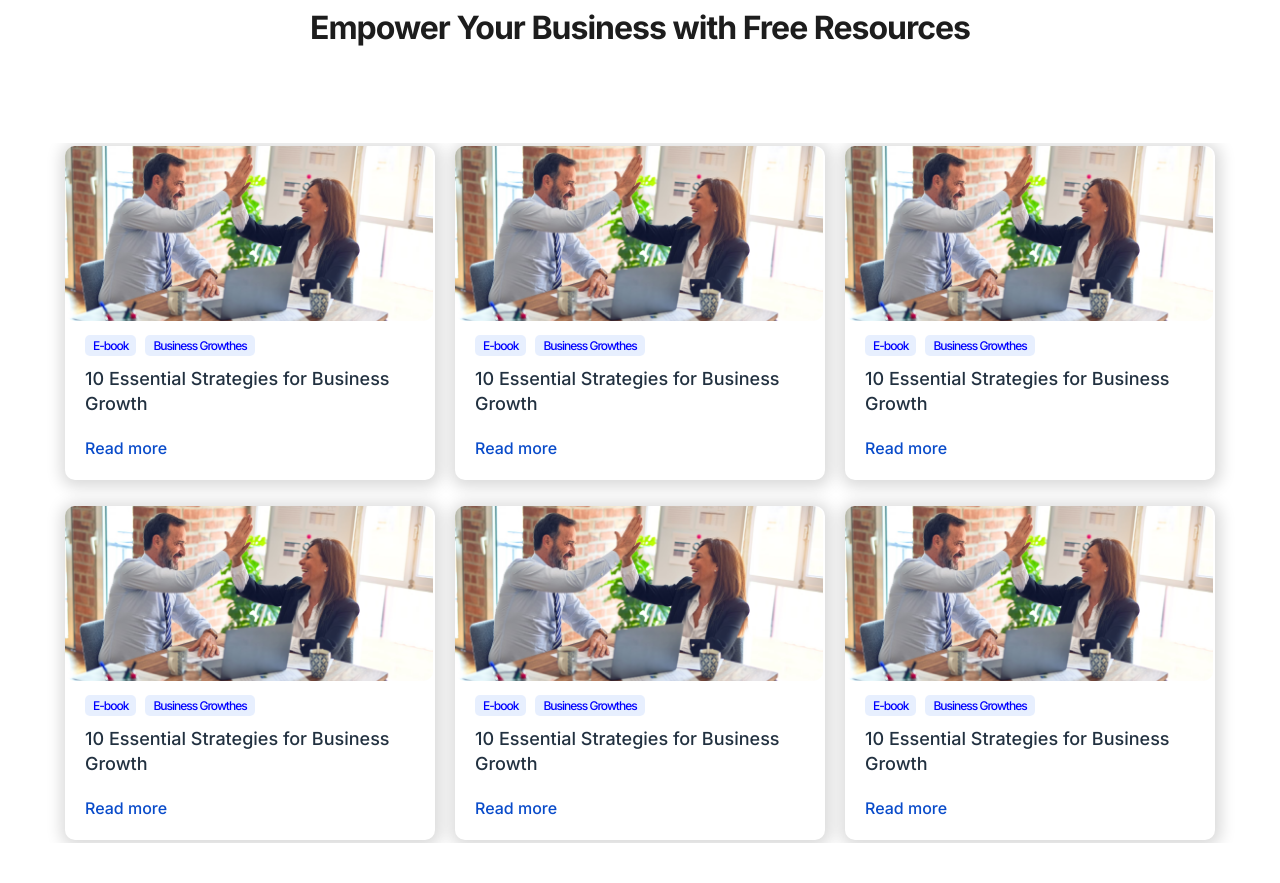
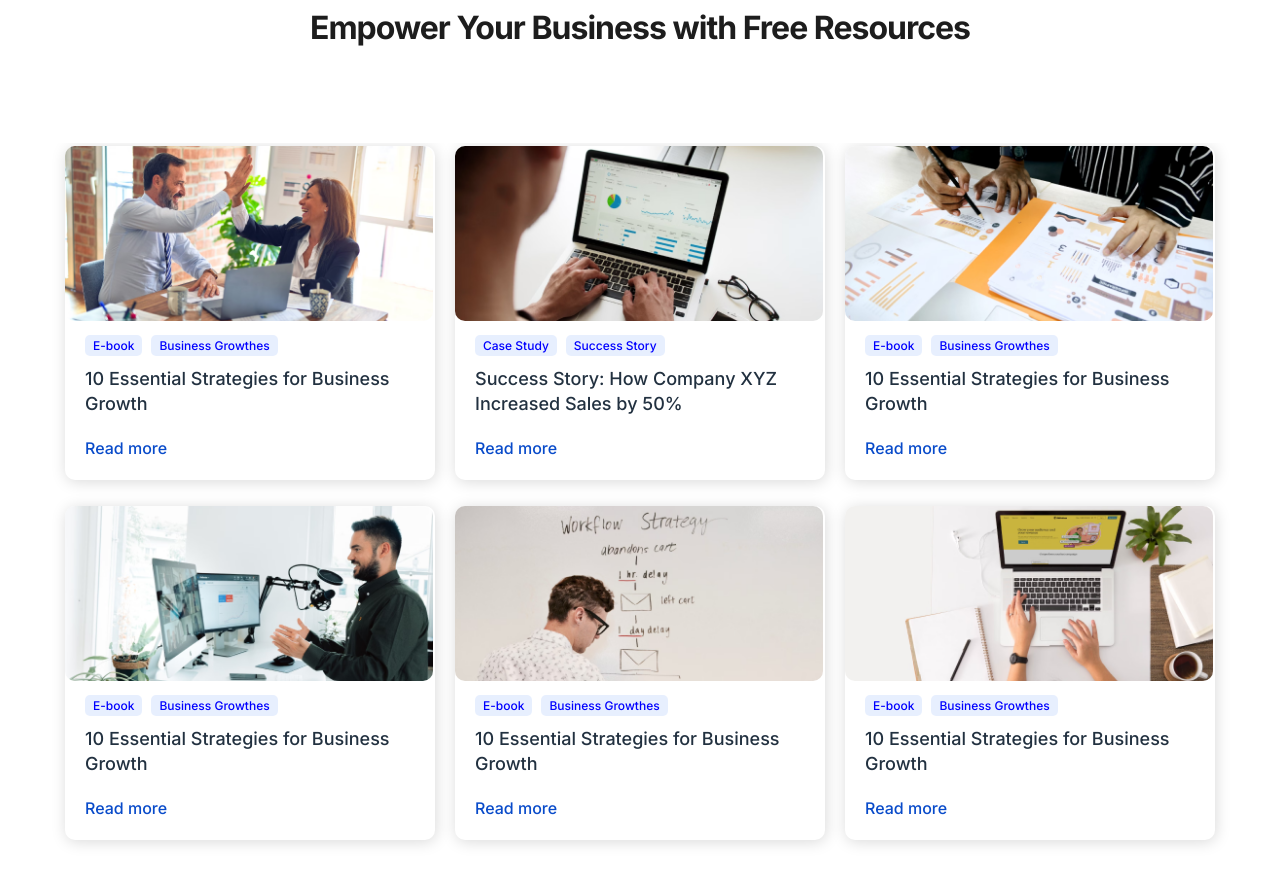
Before and after one commit to devoloperrubel/blog-portfolio-1, a plain HTML site: page index.html in a window 1280 px wide. Shown: the part 4225-5108 px from the top of the page. Before the commit the page ends 5068 px from the top, so only its background shows below. Drawn offline with Linux system fonts and the light colour scheme.

Commit message:
box photo change

```diff
--- a/index.html
+++ b/index.html
@@ -244,48 +244,49 @@
     <div class="container resource-box-layout ">
         <div class="resource-box">
             <img src="img/image-resource-box-1.png" alt="">
-            <p  class="resource-box-p">E-book</p>
-            <p class="resource-box-p-tow">Business Growthes</p>
+            <a href="https://www.w3schools.com"  class="resource-box-p">E-book</a>
+            <a href="https://www.w3schools.com" class="resource-box-p-tow">Business Growthes</a>
             <h4>10 Essential Strategies for Business Growth</h4>
             <h5>Read more</h5>
         </div>
         <div class="resource-box">
-            <img src="img/image-resource-box-1.png" alt="">
-            <p class="resource-box-p">E-book</p>
-            <p class="resource-box-p-tow">Business Growthes</p>
+            <img src="img/image-resource-box-2.png" alt="">
+            <a href="https://www.w3schools.com" class="resource-box-p">Case Study</a>
+            <a href="https://www.w3schools.com" class="resource-box-p-tow">Success Story</a>
+            <h4>Success Story: How Company XYZ Increased Sales by 50%</h4>
+            <h5>Read more</h5>
+        </div>
+        <div class="resource-box">
+            <img src="img/image-resource-box-3.png" alt="">
+            <a href="https://www.w3schools.com" class="resource-box-p">E-book</a>
+            <a href="https://www.w3schools.com" class="resource-box-p-tow">Business Growthes</a>
             <h4>10 Essential Strategies for Business Growth</h4>
             <h5>Read more</h5>
         </div>
         <div class="resource-box">
-            <img src="img/image-resource-box-1.png" alt="">
-            <p class="resource-box-p">E-book</p>
-            <p class="resource-box-p-tow">Business Growthes</p>
+            <img src="img/image-resource-box-4.png" alt="">
+            <a href="https://www.w3schools.com" class="resource-box-p">E-book</a>
+            <a href="https://www.w3schools.com" class="resource-box-p-tow">Business Growthes</a>
             <h4>10 Essential Strategies for Business Growth</h4>
             <h5>Read more</h5>
         </div>
         <div class="resource-box">
-            <img src="img/image-resource-box-1.png" alt="">
-            <p class="resource-box-p">E-book</p>
-            <p class="resource-box-p-tow">Business Growthes</p>
+            <img src="img/image-resource-box-5.png" alt="">
+            <a href="https://www.w3schools.com" class="resource-box-p">E-book</a>
+            <a href="https://www.w3schools.com" class="resource-box-p-tow">Business Growthes</a>
             <h4>10 Essential Strategies for Business Growth</h4>
             <h5>Read more</h5>
         </div>
         <div class="resource-box">
-            <img src="img/image-resource-box-1.png" alt="">
-            <p class="resource-box-p">E-book</p>
-            <p class="resource-box-p-tow">Business Growthes</p>
-            <h4>10 Essential Strategies for Business Growth</h4>
-            <h5>Read more</h5>
-        </div>
-        <div class="resource-box">
-            <img src="img/image-resource-box-1.png" alt="">
-            <p class="resource-box-p">E-book</p>
-            <p class="resource-box-p-tow">Business Growthes</p>
+            <img src="img/image-resource-box-6.png" alt="">
+            <a href="https://www.w3schools.com" class="resource-box-p">E-book</a>
+            <a href="https://www.w3schools.com" class="resource-box-p-tow">Business Growthes</a>
             <h4>10 Essential Strategies for Business Growth</h4>
             <h5>Read more</h5>
         </div>
     </div>
   </div>
+  <!-- resource-blog end  -->
 
 
 
--- a/style.css
+++ b/style.css
@@ -369,10 +369,10 @@ margin: 90px auto;
     align-items: center;
     grid-gap: 20px;
     overflow: hidden;
-
+    padding-bottom: 60px
 }
 .resource-box {
-    box-shadow: 1px 2px 15px 5px rgba(0, 0, 0, 0.15);
+    box-shadow: 1px 2px 15px 0px rgba(0, 0, 0, 0.15);
     border-radius: 10px;
     -webkit-border-radius: 10px;
     -moz-border-radius: 10px;
@@ -439,3 +439,4 @@ p.resource-box-p-tow {}
     padding: 20px;
 
 }
+/* resource-blog end */
```
Also changed, not shown: img/image-resource-box-2.png (added), img/image-resource-box-3.png (added), img/image-resource-box-4.png (added), img/image-resource-box-5.png (added), img/image-resource-box-6.png (added).
